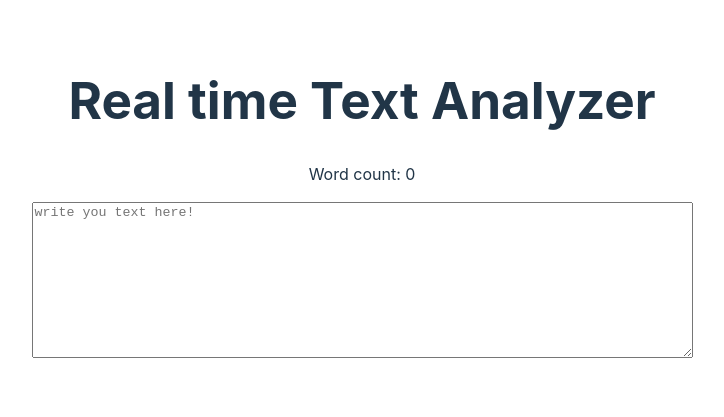
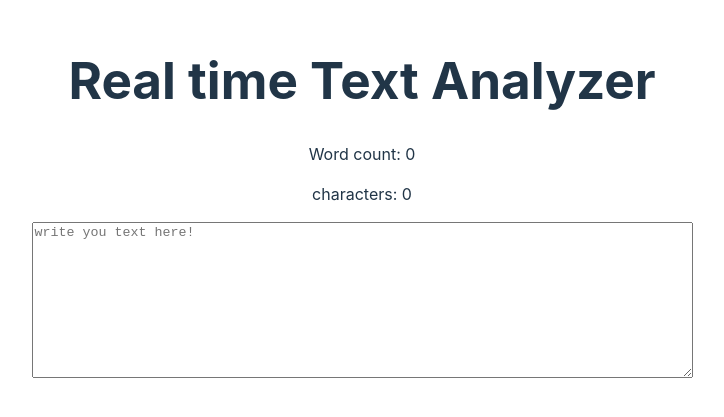
Before and after one commit to patychavezromo/Real-time-Text-Analyzer, a React (Vite) app: page / in a window 1280 px wide. Shown: the part 199-616 px from the top of the page, without its empty margins (278-1002 px from the left). Built offline with nearby package versions, Linux system fonts and the light colour scheme.

Commit message:
feat: added functionality to count characters

```diff
--- a/src/components/Input.jsx
+++ b/src/components/Input.jsx
@@ -1,19 +1,22 @@
 import { useState } from "react";
-import { wordCounter } from "./TextAnalyzer";
+import { wordCounter, characterCounter } from "./TextAnalyzer";
 
 function UserInput() {
   let [text, setText] = useState("");
   let [numWords, setNumWords] = useState(0);
+  let [numcharacteres, setNumcharacteres] = useState(0);
 
   function handleTextChange(event) {
     let newText = event.target.value;
     setText(newText);
     setNumWords(wordCounter(newText));
+    setNumcharacteres(characterCounter(newText));
   }
 
   return (
     <>
       <p>Word count: {numWords}</p>
+      <p>characters: {numcharacteres}</p>
       <textarea
         name="postContent"
         rows={10}
--- a/src/components/TextAnalyzer.jsx
+++ b/src/components/TextAnalyzer.jsx
@@ -1,6 +1,10 @@
-export let wordCounter = (text) => {
+export const wordCounter = (text) => {
   if (text === "") {
     return 0;
   }
   return text.trim().split(/\s+/).length;
 };
+
+export const characterCounter = (text) => {
+  return text.length > 0 ? text.length : 0;
+};
```
